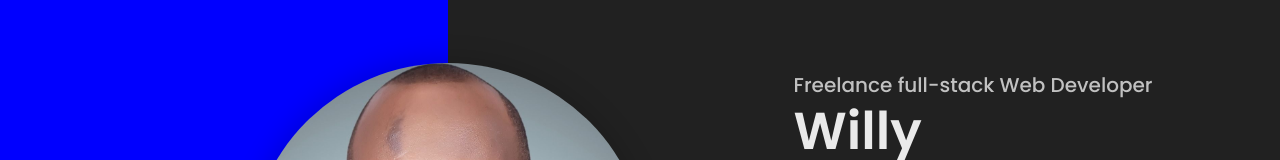
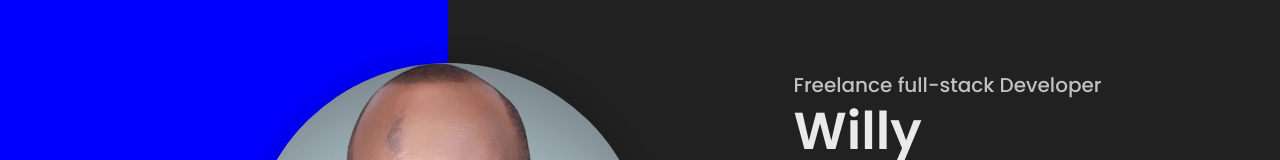
Before and after one commit to ntzwilly/portfolio, a React (Create React App) app: page /blog/blog in a window 1280 px wide. Shown: the part 137-297 px from the top of the page. Built offline with nearby package versions, Linux system fonts and the light colour scheme; a web font is replaced by a local one.

Commit message:
Edit header

```diff
--- a/src/data/headerData.js
+++ b/src/data/headerData.js
@@ -4,7 +4,7 @@ import image from '../assets/jpg/photo.jpg';
 
 export const headerData = {
   name: 'Willy Ntazama',
-  title: 'Freelance full-stack Web Developer',
+  title: 'Freelance full-stack Developer',
   desciption: 'Full Stack Developer with eight years of experience in the ICT domain. Fluent in multiple languages, frameworks, and technologies, and capable of ramping up quickly and efficiently.',
   image,
   resumePdf: resume,
```
